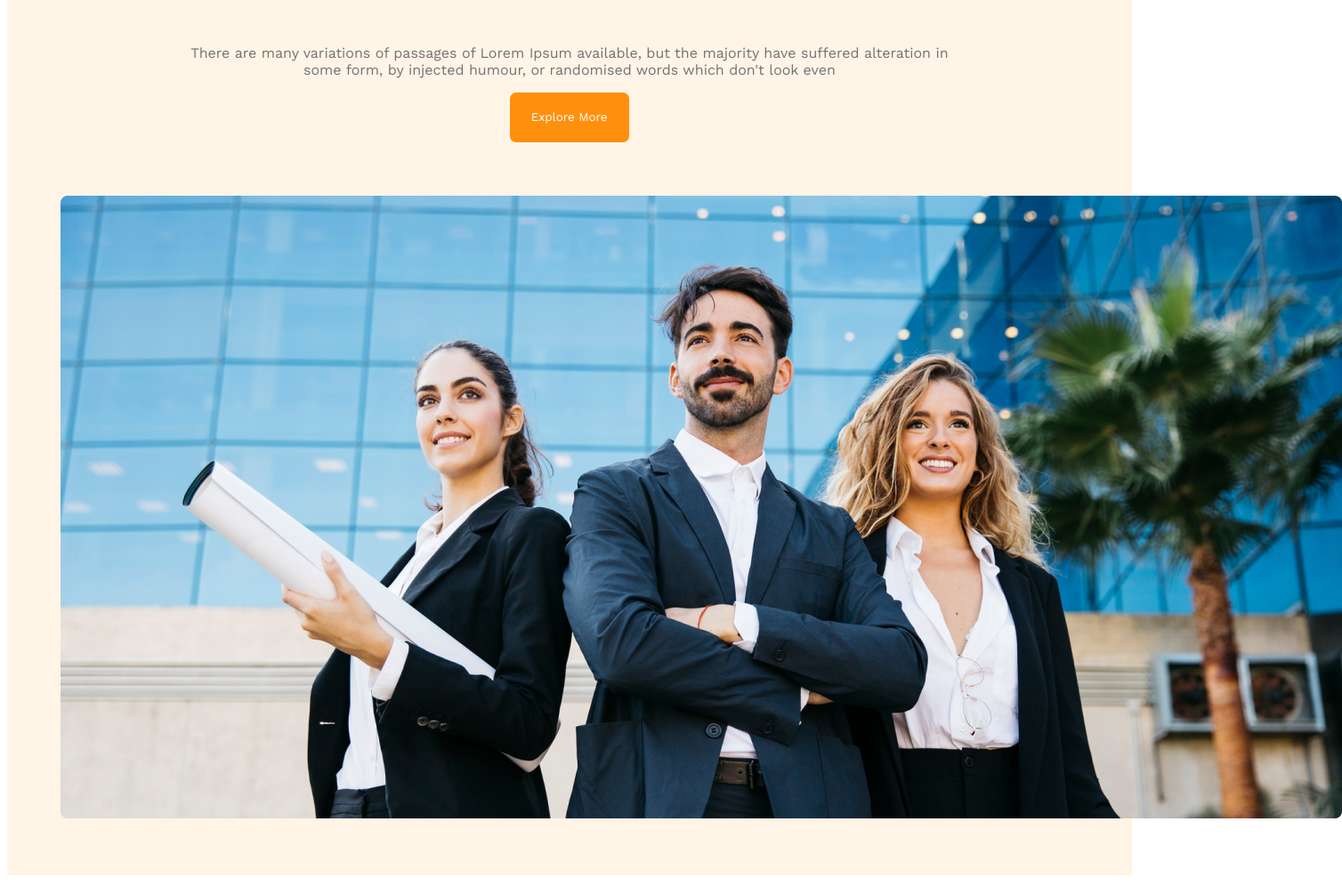
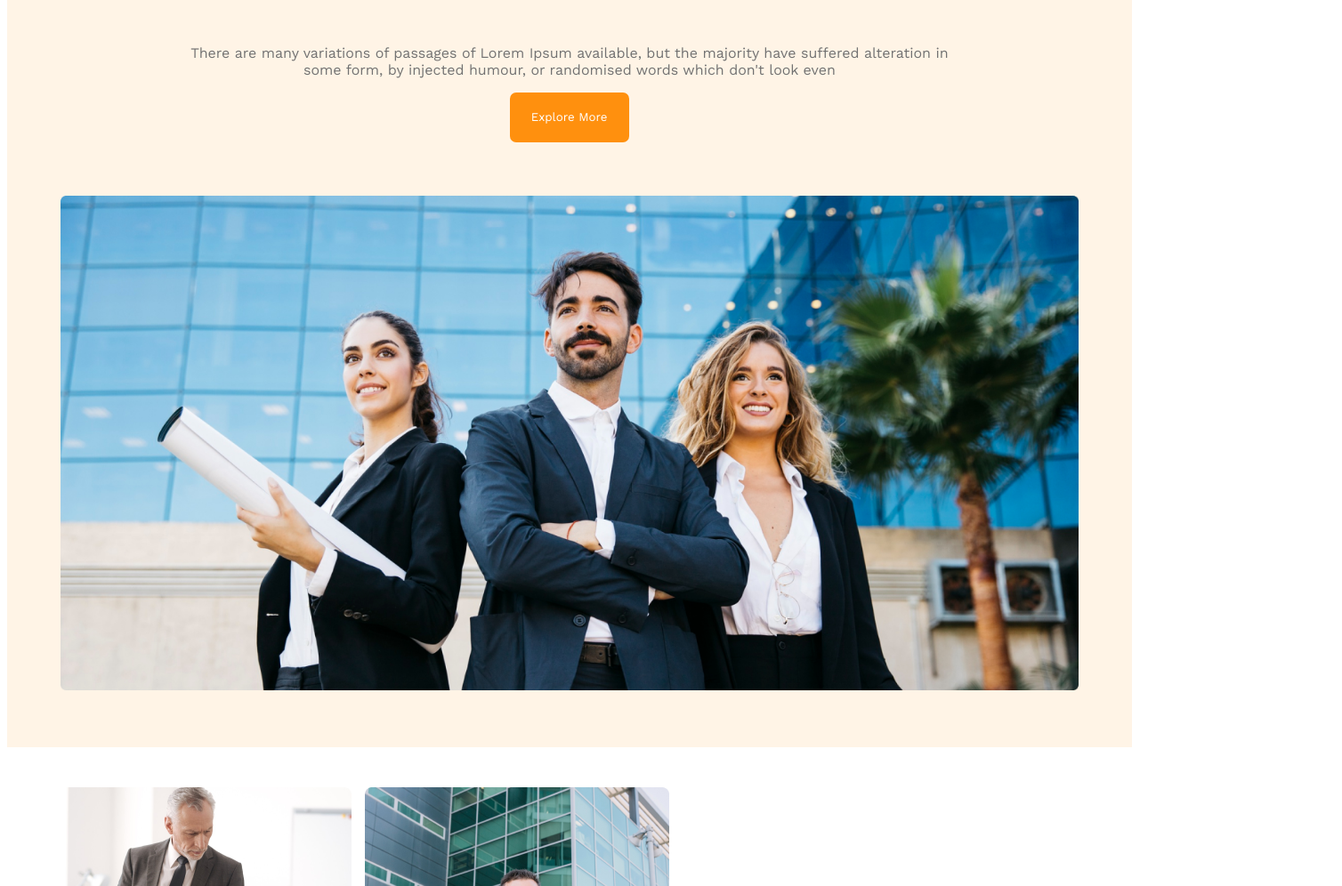
Before and after one commit to sranik28/assignment-2, a plain HTML site: page index.html in a window 1280 px wide. Shown: the part 304-1300 px from the top of the page at 89% size, 1508 px wide, since content can reach past the window. Drawn offline with nearby package versions, Linux system fonts and the light colour scheme.

Commit message:
last change

```diff
--- a/style.css
+++ b/style.css
@@ -45,6 +45,9 @@
 .banner-img{
     padding: 60px;
     text-align: center;
+}
+.banner-img img{
+    width: 100%;
 }
 /* about-images section style */
 .about-images{
```
